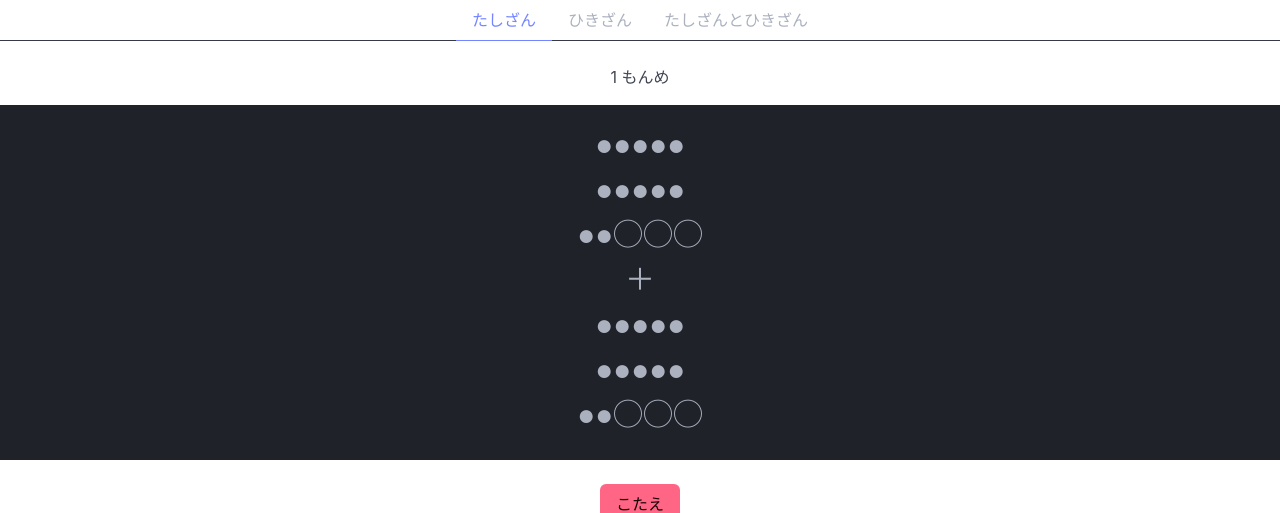
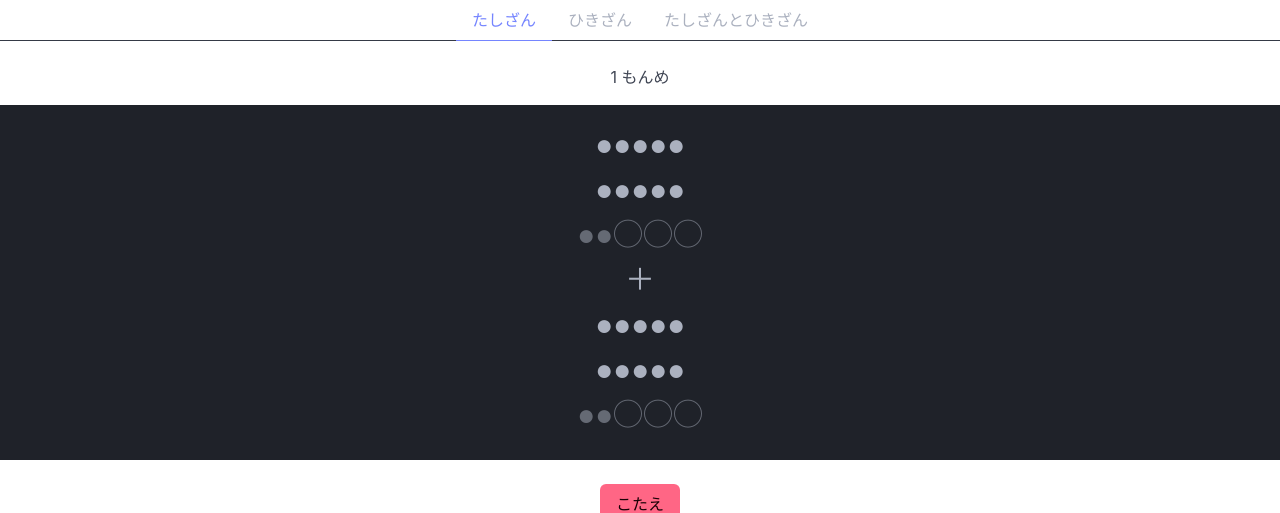
Before and after one commit to CortYuming/tashizan1to20, a plain HTML site: page index.html in a window 1280 px wide. Shown: the top 513 px of the page. Drawn offline with nearby package versions, Linux system fonts and the light colour scheme.

Commit message:
Modify Separate every 10 dots

```diff
--- a/index.html
+++ b/index.html
@@ -16,6 +16,9 @@
       font-size: 50px;
       text-align: center;
       margin-top: 20px;
+    }
+    .opacity {
+      opacity: 0.5;
     }
   </style>
 </head>
--- a/script.js
+++ b/script.js
@@ -24,7 +24,7 @@ function generateExpression(sign='plus') {
   const circles1 = formatString('●'.repeat(num1));
   const circles2 = formatString('●'.repeat(num2));
 
-  expression.textContent = `${circles1}\n ${signs[sign]} \n${circles2}`;
+  expression.innerHTML = `${circles1}\n ${signs[sign]} \n${circles2}`;
 
   let answerNum = num1 + num2
     if (sign === 'minus') {
@@ -45,6 +45,17 @@ function formatString(str) {
   for (let i = 0; i < str.length; i += 5) {
     lines.push(addPadding(str.slice(i, i + 5), 5));
   }
+
+  let count = 0
+  let className = ''
+  lines.forEach((line, i) => {
+    if (count >= 2) {
+      className = className ? '' : 'opacity'
+      count = 0
+    }
+    count += 1
+    lines[i] = `<span class="${className}">${line}</span>`
+  })
 
   result = lines.join('\n');
   return result;
```
